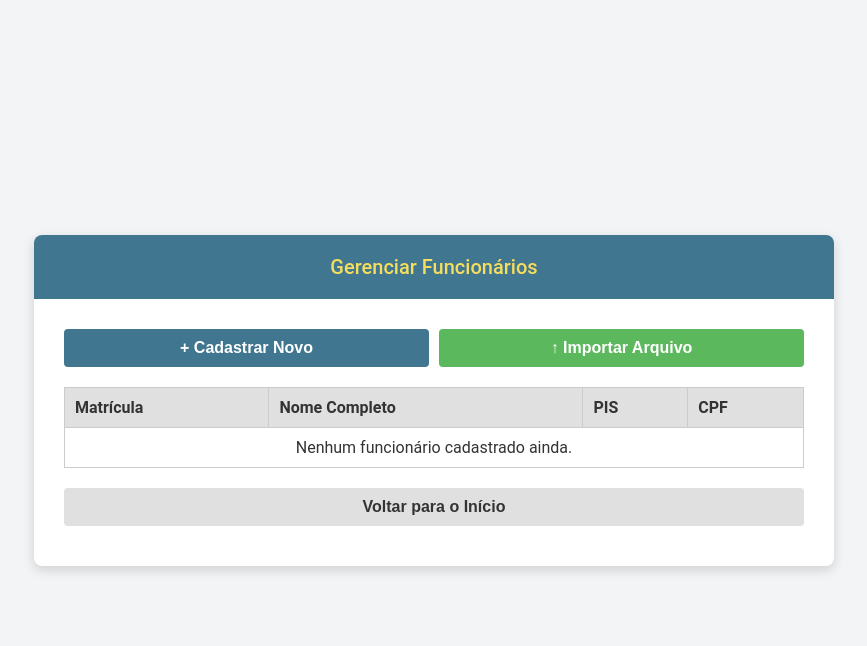
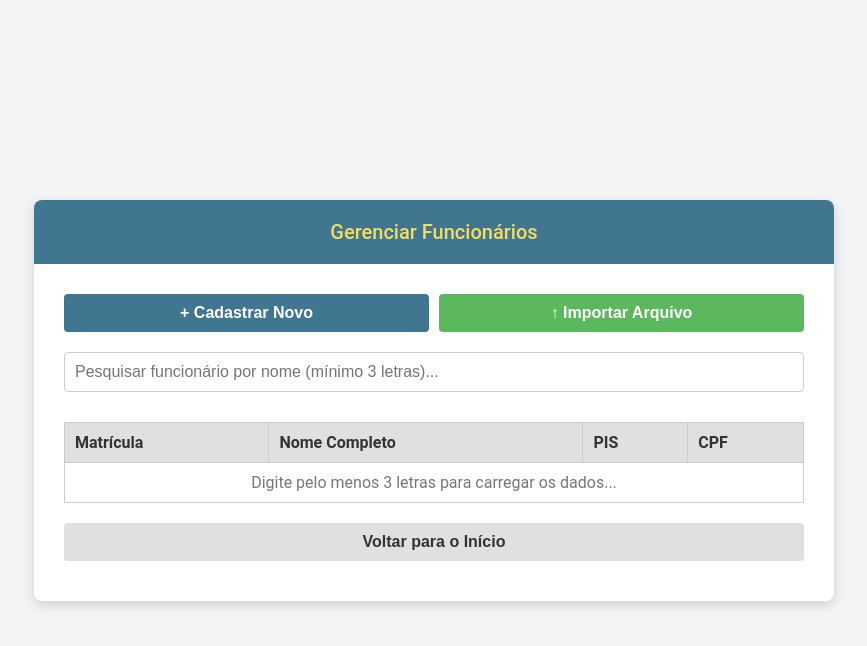
Before and after one commit to emanuelsantos953/conversor-afd, a Django app: page /gerenciar/ in a window 1280 px wide. Shown: the top 646 px of the page, without its empty margins (206-1073 px from the left). Run offline with Django 5.2, Linux system fonts and the light colour scheme; data that the repository does not hold is empty.

Commit message:
Feat: Adicionada busca dinâmica de funcionários com AJAX e filtro no Django

```diff
--- a/core/templates/core/listar.html
+++ b/core/templates/core/listar.html
@@ -6,10 +6,10 @@
     <title>Gerenciar Funcionários</title>
     <link rel="stylesheet" href="{% static 'css/style.css' %}">
     <style>
-        /* Estilo simples para a tabela ficar bonita */
         table { width: 100%; border-collapse: collapse; margin-top: 15px; }
         th, td { border: 1px solid #ccc; padding: 10px; text-align: left; }
         th { background-color: #e0e0e0; }
+        .search-box { width: 100%; padding: 12px; margin-bottom: 20px; border: 1px solid #ccc; border-radius: 4px; font-size: 16px; }
     </style>
 </head>
 <body>
@@ -28,6 +28,8 @@
                 </a>
             </div>
 
+            <input type="text" id="campoBusca" class="search-box" placeholder="Pesquisar funcionário por nome (mínimo 3 letras)...">
+
             <table>
                 <thead>
                     <tr>
@@ -37,19 +39,10 @@
                         <th>CPF</th>
                     </tr>
                 </thead>
-                <tbody>
-                    {% for func in funcionarios %}
+                <tbody id="corpoTabela">
                     <tr>
-                        <td>{{ func.matricula }}</td>
-                        <td>{{ func.nome_completo }}</td>
-                        <td>{{ func.pis }}</td>
-                        <td>{{ func.cpf }}</td>
+                        <td colspan="4" style="text-align: center; color: #777;">Digite pelo menos 3 letras para carregar os dados...</td>
                     </tr>
-                    {% empty %}
-                    <tr>
-                        <td colspan="4" style="text-align: center;">Nenhum funcionário cadastrado ainda.</td>
-                    </tr>
-                    {% endfor %}
                 </tbody>
             </table>
 
@@ -58,5 +51,40 @@
             </a>
         </div>
     </div>
+
+    <script>
+        document.getElementById('campoBusca').addEventListener('input', function() {
+            let query = this.value;
+            let tbody = document.getElementById('corpoTabela');
+
+            if (query.length >= 3) {
+                // Faz a chamada em segundo plano para o Python
+                fetch(`{% url 'listar_funcionarios' %}?q=${query}`)
+                .then(response => response.json())
+                .then(data => {
+                    tbody.innerHTML = ''; // Limpa a tabela
+
+                    if (data.funcionarios.length > 0) {
+                        // Preenche com os resultados
+                        data.funcionarios.forEach(func => {
+                            tbody.innerHTML += `
+                                <tr>
+                                    <td>${func.matricula}</td>
+                                    <td>${func.nome_completo}</td>
+                                    <td>${func.pis}</td>
+                                    <td>${func.cpf}</td>
+                                </tr>
+                            `;
+                        });
+                    } else {
+                        tbody.innerHTML = '<tr><td colspan="4" style="text-align: center; color: red;">Nenhum funcionário encontrado com esse nome.</td></tr>';
+                    }
+                });
+            } else {
+                // Se apagar ou tiver menos de 3 letras, esconde tudo novamente
+                tbody.innerHTML = '<tr><td colspan="4" style="text-align: center; color: #777;">Digite pelo menos 3 letras para carregar os dados...</td></tr>';
+            }
+        });
+    </script>
 </body>
 </html>
--- a/core/views.py
+++ b/core/views.py
@@ -1,6 +1,9 @@
 from django.shortcuts import render, redirect
+from django.http import JsonResponse
 from .forms import FuncionarioForm
 from .models import Funcionario  # <- Adicionado aqui!
+from django.db import IntegrityError
+
 
 def home(request):
     return render(request, 'core/home.html')
@@ -16,11 +19,61 @@ def cadastrar_funcionario(request):
     return render(request, 'core/cadastrar.html', {'form': form})
 
 def listar_funcionarios(request):
-    funcionarios = Funcionario.objects.all() # Busca todos no banco de dados
-    return render(request, 'core/listar.html', {'funcionarios': funcionarios})
+    # Se a requisição tiver um parâmetro 'q' (que será enviado pelo JavaScript)
+    if 'q' in request.GET:
+        query = request.GET.get('q')
+
+        # Só busca se tiver 3 ou mais letras
+        if len(query) >= 3:
+            # __icontains faz a busca ignorando maiúsculas/minúsculas.
+            # O MySQL cuida de ignorar os acentos automaticamente!
+            resultados = Funcionario.objects.filter(nome_completo__icontains=query)
+
+            # Monta uma lista de dicionários para enviar ao JavaScript
+            dados = []
+            for func in resultados:
+                dados.append({
+                    'matricula': func.matricula,
+                    'nome_completo': func.nome_completo,
+                    'pis': func.pis,
+                    'cpf': func.cpf
+                })
+            return JsonResponse({'funcionarios': dados})
+        else:
+            return JsonResponse({'funcionarios': []})
+
+    # Se não for uma busca, apenas carrega a página vazia
+    return render(request, 'core/listar.html')
 
 def importar_funcionarios(request):
     if request.method == 'POST':
-        # Aqui vai entrar a lógica de ler o arquivo no próximo passo!
-        pass
+        arquivo = request.FILES.get('arquivo')
+
+        if arquivo:
+            linhas = arquivo.read().decode('utf-8').splitlines()
+            linhas_limpas = [linha.strip() for linha in linhas if linha.strip()]
+
+            for i in range(0, len(linhas_limpas), 4):
+                if i + 3 < len(linhas_limpas):
+                    matricula_txt = linhas_limpas[i]
+                    nome_txt = linhas_limpas[i+1]
+                    pis_txt = linhas_limpas[i+2]
+                    cpf_txt = linhas_limpas[i+3]
+
+                    # 1. Verifica se a matrícula já existe
+                    if not Funcionario.objects.filter(matricula=matricula_txt).exists():
+                        # 2. Tenta salvar. Se esbarrar em um PIS ou CPF repetido, ele cai no "except"
+                        try:
+                            Funcionario.objects.create(
+                                matricula=matricula_txt,
+                                nome_completo=nome_txt,
+                                pis=pis_txt,
+                                cpf=cpf_txt
+                            )
+                        except IntegrityError:
+                            # Se der erro de banco de dados (dado duplicado), apenas ignora e continua o loop
+                            pass
+
+            return redirect('listar_funcionarios')
+
     return render(request, 'core/importar.html')
```
Lines whose indentation alone changed are shown as unchanged.
